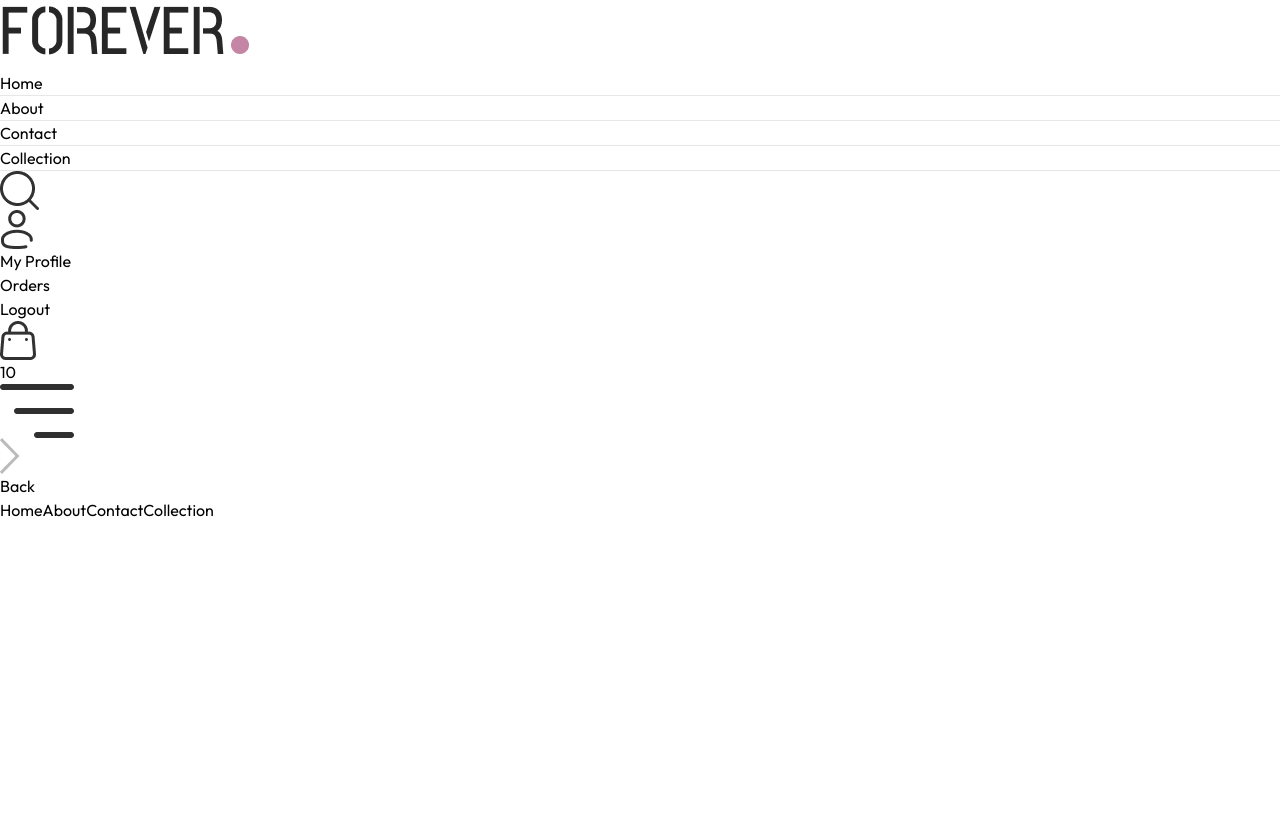
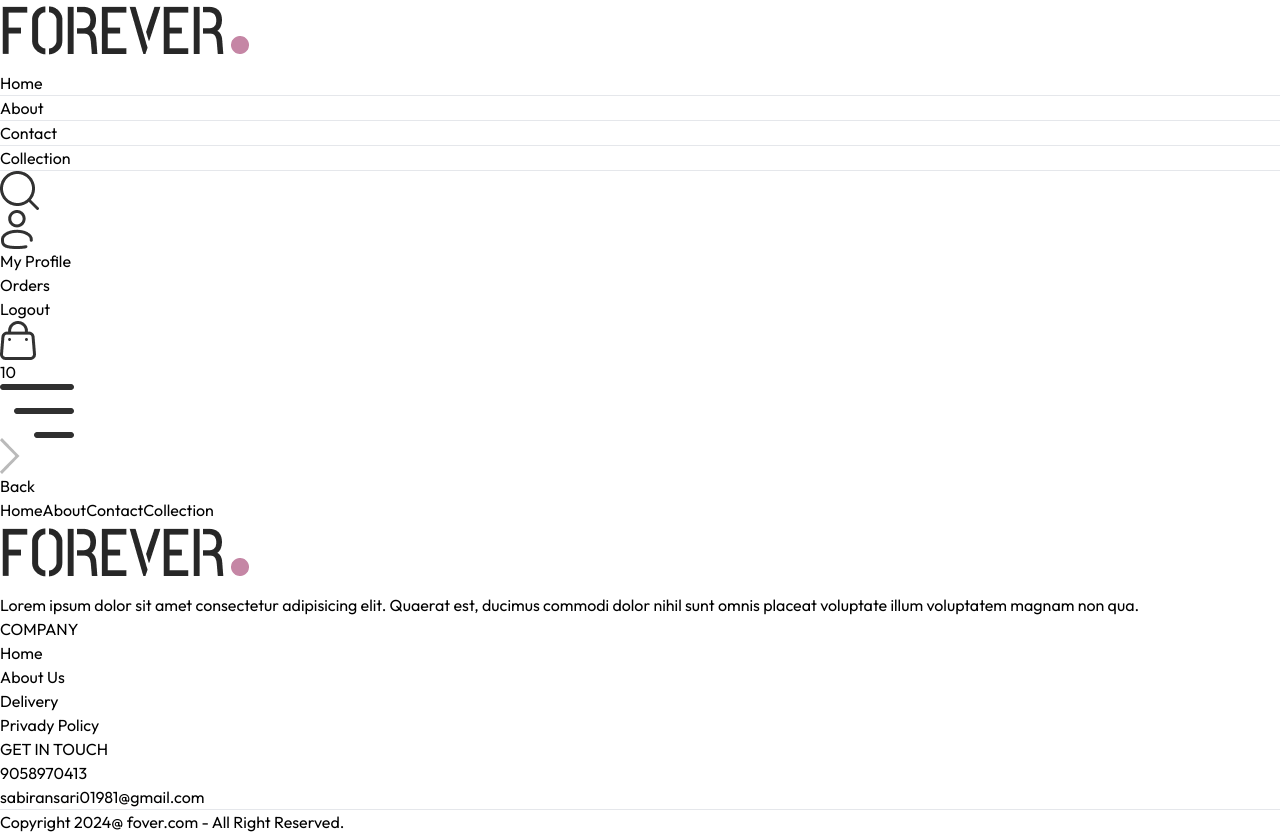
Before and after one commit to MohdSabir111/Forever-E-Commerce, a React (Vite) app in the folder frontend/: page /product/aaaaa in a window 1280 px wide. Before the commit the page ends 800 px from the top, so only its background shows below. Built offline with nearby package versions, Linux system fonts and the light colour scheme.

Commit message:
--Footer UI Done--Home Page is Completed--

```diff
--- a/frontend/src/App.jsx
+++ b/frontend/src/App.jsx
@@ -10,11 +10,12 @@ import Orders from './pages/Orders'
 import PlaceOrder from './pages/PlaceOrder'
 import Product from './pages/Product'
 import Navbar from './components/Navbar'
+import Footer from './components/Footer'
 
 function App() {
   return (
     <div className='px-4 sm:px-[5vw] md:px-[7vw] lg:px-[9vw] ' >
-       <Navbar />
+     <Navbar />
        <Routes>
 
           <Route path='/' element={<Home/>} />
@@ -28,6 +29,7 @@ function App() {
           <Route path='/product/:productId' element={<Product/>} />
 
        </Routes>
+      <Footer/>
 
     </div>
   )
--- /dev/null
+++ b/frontend/src/components/Footer.jsx
@@ -0,0 +1,41 @@
+import React from 'react'
+import { assets } from '../assets/assets'
+
+function Footer() {
+  return (
+    <div >
+      <div className='flex flex-col sm:grid grid-cols-[3fr_1fr_1fr] gap-14 my-10 mt-40 text-sm  ' >
+           <div>
+            <img src={assets.logo} className='w-32 mb-5' />
+            <p className='w-full md:w-2/3 text-gray-600' >Lorem ipsum dolor sit amet consectetur adipisicing elit. Quaerat est, ducimus commodi dolor nihil sunt omnis placeat voluptate illum voluptatem magnam non qua.</p>
+           </div>
+
+           <div>
+              <p className='text-xl font-medium mb-5' >COMPANY</p>
+              <ul className='flex flex-col gap-1 text-gray-600' >
+                  <li>Home</li>
+                  <li>About Us</li>
+                  <li>Delivery</li>
+                  <li>Privady Policy</li>
+              </ul>
+           </div>
+
+           <div>
+              <p className='text-xl font-medium mb-5' >GET IN TOUCH</p>
+              <ul className='flex flex-col gap-1 text-gray-600' >
+                  <li>9058970413</li>
+                  <li>sabiransari01981@gmail.com</li>
+              </ul>
+           </div>
+     </div>
+
+         <div>
+            <hr />
+            <p className='text-center text-sm py-5 ' >Copyright 2024@ fover.com - All Right Reserved. </p>
+         </div>
+
+    </div>
+  )
+}
+
+export default Footer
```
